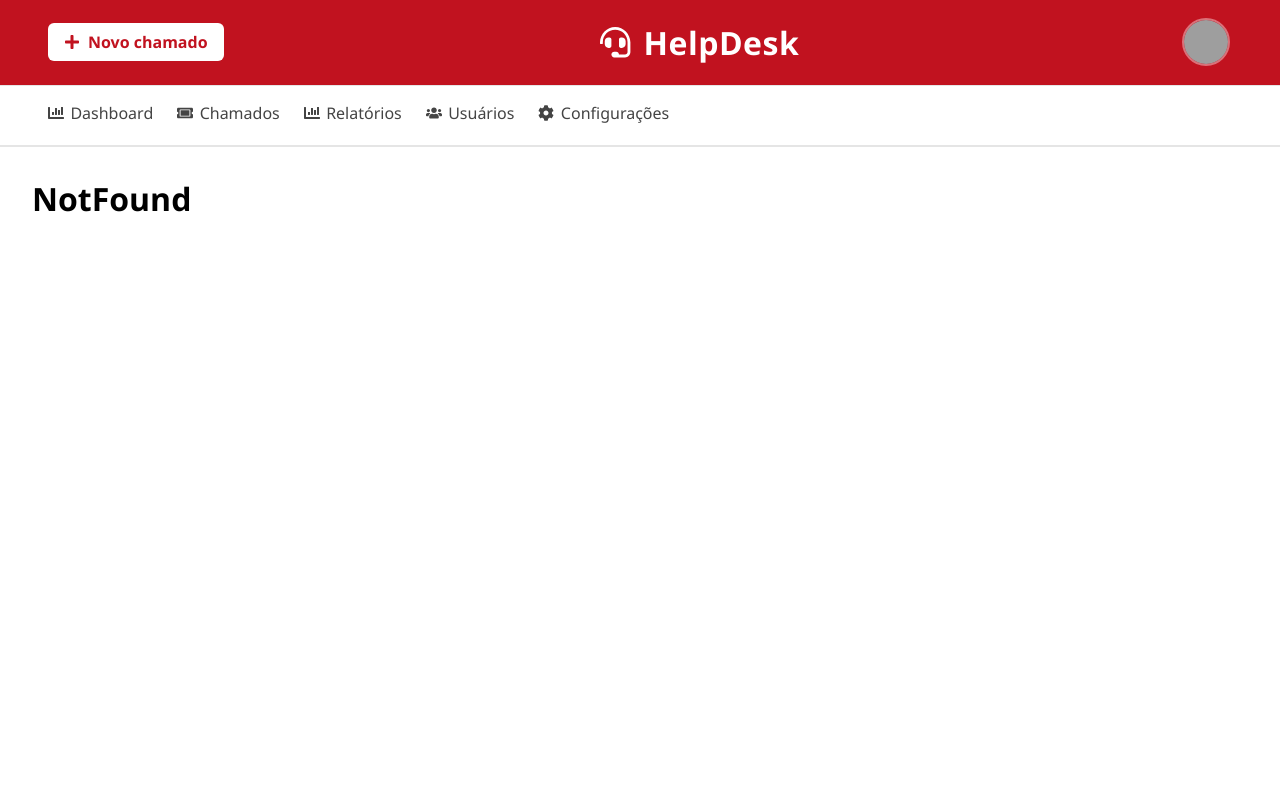
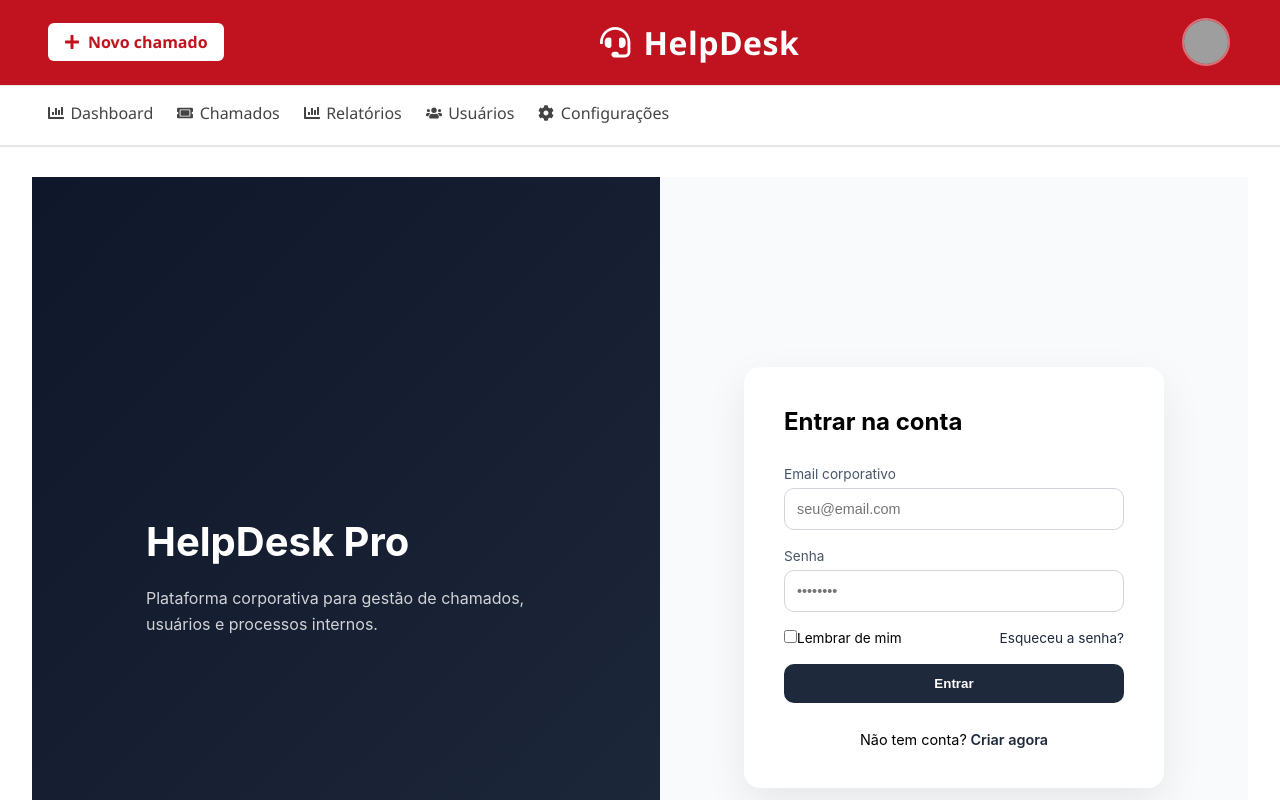
Before and after one commit to diegoflausino45/HelpDesk, a React (Vite) app: page /auth in a window 1280 px wide. Shown: the top 800 px of the page. Built offline with nearby package versions, Linux system fonts and the light colour scheme; grey boxes are pictures that could not be loaded.

Commit message:
commit auth

```diff
--- /dev/null
+++ b/src/containers/auths/auth.jsx
@@ -0,0 +1,85 @@
+import { useState } from "react"
+import styles from "./auth.module.css"
+
+ function Auth() {
+  const [isLogin, setIsLogin] = useState(true)
+
+  function handleSubmit(e) {
+    e.preventDefault()
+    console.log(isLogin ? "Login..." : "Cadastro...")
+  }
+
+  return (
+    <div className={styles.container}>
+      {/* LADO ESQUERDO - Branding */}
+      <div className={styles.left}>
+        <div className={styles.brandContent}>
+          <h1>HelpDesk Pro</h1>
+          <p>
+            Plataforma corporativa para gestão de chamados,
+            usuários e processos internos.
+          </p>
+        </div>
+      </div>
+
+      {/* LADO DIREITO - Formulário */}
+      <div className={styles.right}>
+        <div className={styles.card}>
+          <h2>{isLogin ? "Entrar na conta" : "Criar conta"}</h2>
+
+          <form onSubmit={handleSubmit} className={styles.form}>
+
+            {!isLogin && (
+              <div className={styles.inputGroup}>
+                <label>Nome completo</label>
+                <input type="text" placeholder="Digite seu nome" />
+              </div>
+            )}
+
+            <div className={styles.inputGroup}>
+              <label>Email corporativo</label>
+              <input type="email" placeholder="seu@email.com" />
+            </div>
+
+            <div className={styles.inputGroup}>
+              <label>Senha</label>
+              <input type="password" placeholder="••••••••" />
+            </div>
+
+            {!isLogin && (
+              <div className={styles.inputGroup}>
+                <label>Confirmar senha</label>
+                <input type="password" placeholder="••••••••" />
+              </div>
+            )}
+
+            {isLogin && (
+              <div className={styles.options}>
+                <label>
+                  <input type="checkbox" />
+                  Lembrar de mim
+                </label>
+                <span className={styles.link}>
+                  Esqueceu a senha?
+                </span>
+              </div>
+            )}
+
+            <button className={styles.primaryBtn}>
+              {isLogin ? "Entrar" : "Criar Conta"}
+            </button>
+
+            <div className={styles.switch}>
+              {isLogin ? "Não tem conta?" : "Já possui conta?"}
+              <span onClick={() => setIsLogin(!isLogin)}>
+                {isLogin ? " Criar agora" : " Fazer login"}
+              </span>
+            </div>
+
+          </form>
+        </div>
+      </div>
+    </div>
+  )
+}
+export default Auth
--- /dev/null
+++ b/src/containers/auths/auth.module.css
@@ -0,0 +1,148 @@
+.container {
+  display: flex;
+  min-height: 100vh;
+  font-family: "Inter", sans-serif;
+}
+
+/* LADO ESQUERDO */
+
+.left {
+  flex: 1;
+  background: linear-gradient(135deg, #0f172a, #1e293b);
+  color: white;
+  display: flex;
+  align-items: center;
+  justify-content: center;
+  padding: 60px;
+}
+
+.brandContent {
+  max-width: 400px;
+}
+
+.brandContent h1 {
+  font-size: 2.5rem;
+  margin-bottom: 20px;
+}
+
+.brandContent p {
+  font-size: 1rem;
+  opacity: 0.8;
+  line-height: 1.6;
+}
+
+/* LADO DIREITO */
+
+.right {
+  flex: 1;
+  display: flex;
+  align-items: center;
+  justify-content: center;
+  background: #f8fafc;
+  padding: 40px;
+}
+
+.card {
+  width: 100%;
+  max-width: 420px;
+  background: white;
+  padding: 40px;
+  border-radius: 16px;
+  box-shadow: 0 15px 40px rgba(0,0,0,0.08);
+  animation: fadeIn 0.4s ease;
+}
+
+.card h2 {
+  margin-bottom: 30px;
+  font-size: 1.5rem;
+}
+
+/* FORM */
+
+.form {
+  display: flex;
+  flex-direction: column;
+  gap: 18px;
+}
+
+.inputGroup {
+  display: flex;
+  flex-direction: column;
+  gap: 6px;
+}
+
+.inputGroup label {
+  font-size: 0.85rem;
+  color: #475569;
+}
+
+.inputGroup input {
+  padding: 12px;
+  border-radius: 10px;
+  border: 1px solid #d1d5db;
+  font-size: 0.9rem;
+  transition: 0.3s;
+}
+
+.inputGroup input:focus {
+  outline: none;
+  border-color: #1e293b;
+  box-shadow: 0 0 0 3px rgba(30,41,59,0.1);
+}
+
+/* OPTIONS */
+
+.options {
+  display: flex;
+  justify-content: space-between;
+  font-size: 0.85rem;
+}
+
+.link {
+  color: #1e293b;
+  cursor: pointer;
+}
+
+/* BUTTON */
+
+.primaryBtn {
+  padding: 12px;
+  border-radius: 10px;
+  border: none;
+  background: #1e293b;
+  color: white;
+  font-weight: 600;
+  cursor: pointer;
+  transition: 0.3s;
+}
+
+.primaryBtn:hover {
+  background: #0f172a;
+}
+
+/* SWITCH */
+
+.switch {
+  margin-top: 10px;
+  font-size: 0.9rem;
+  text-align: center;
+}
+
+.switch span {
+  font-weight: 600;
+  cursor: pointer;
+  color: #1e293b;
+}
+
+/* ANIMAÇÃO */
+
+@keyframes fadeIn {
+  from {
+    opacity: 0;
+    transform: translateY(15px);
+  }
+  to {
+    opacity: 1;
+    transform: translateY(0);
+  }
+}
--- a/src/routes/routes.jsx
+++ b/src/routes/routes.jsx
@@ -9,6 +9,7 @@ import Relatorios from "../containers/relatorios/relatorios"
 import Usuarios from "../containers/usuarios/usuarios"
 import Configuracoes from "../containers/configuracoes/configuracoes"
 import Perfil from "../containers/perfil/perfil"
+import Auth from "../containers/auths/auth"
 import NotFound from "../containers/notFound/notFound"
 //Importações de Componentes
 import Header from "../components/header/header"
@@ -28,6 +29,7 @@ function RouterApp(){
                         <Route path="/usuarios" element={<Usuarios/>}/>
                         <Route path="/configuracoes" element={<Configuracoes/>}/>
                         <Route path="/perfil" element={<Perfil/>}/>
+                        <Route path="/auth" element={<Auth/>}/>
                         <Route path="*" element={<NotFound/>}/>
                     </Routes>
                 </div>
```
